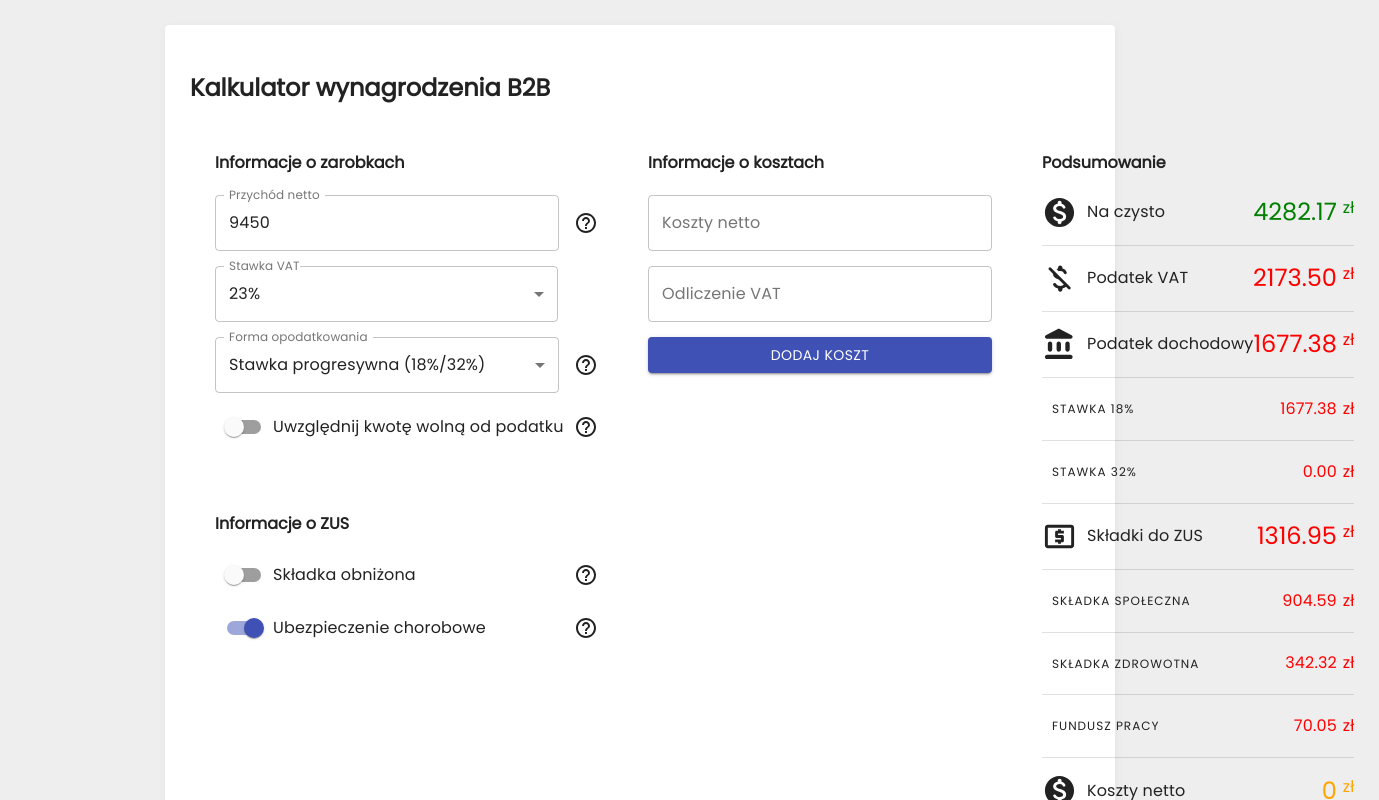
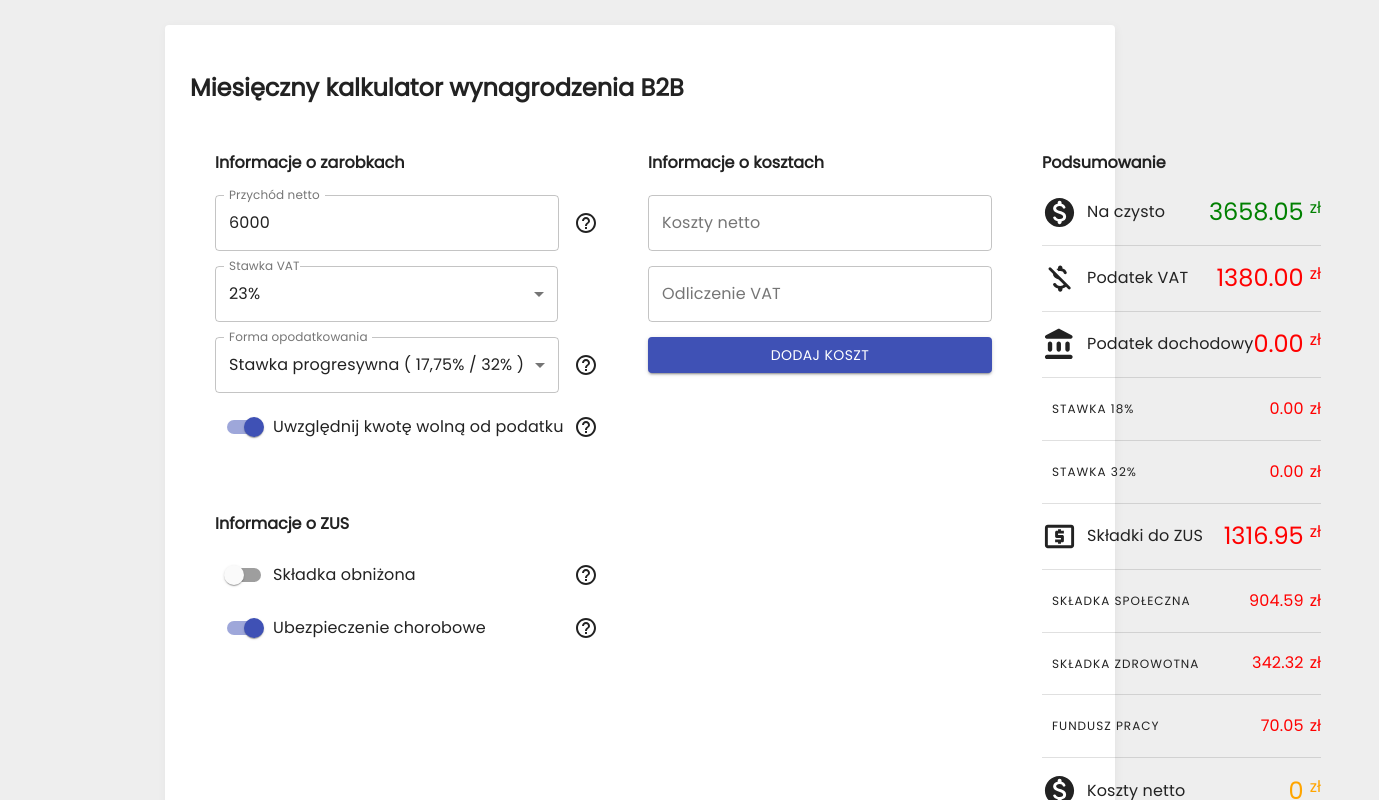
Before and after one commit to Ampex/b2b-calculator, a React (Create React App) app: page / in a window 1280 px wide. Shown: the top 800 px of the page, 1379 px wide, since content can reach past the window. Built offline with nearby package versions, Linux system fonts and the light colour scheme; the HTML template or start-up script is replaced by a standard one.

Commit message:
tax type from input chosing properly

```diff
--- a/src/App.css
+++ b/src/App.css
@@ -78,7 +78,6 @@ body {
 .element {
   display: flex;
   flex-direction: column;
-  width: auto;
   padding: 25px;
 }
 .element > * {
--- a/src/App.js
+++ b/src/App.js
@@ -24,13 +24,13 @@ const theme = createMuiTheme ({
 class App extends Component {
 
   state = {
-    nettoValue: 9450,
+    nettoValue: 6000,
     vatRatio: 23,
-    vatType: 18,
+    vatType: 17.75,
     nettoCost: '',
     nettoDeduction: '',
-    isTaxFree: false,
-    isTaxFreeValue: 0,
+    isTaxFree: true,
+    isTaxFreeValue: 1420,
     isDeducted: false,
     isSickness: true
   }
@@ -56,9 +56,20 @@ class App extends Component {
     })
   }
 
-  handleChange = ({ target }) => this.setState ({
-    [target.name]: target.value,
-  })
+  handleChange = ({ target }) => {
+    const { vatType, isTaxFree } = this.state
+    if (vatType === 18) {
+      this.setState ({
+        [target.name]: target.value
+      })
+    } else {
+      this.setState ({
+        [target.name]: target.value,
+        isTaxFree: false
+      })
+    }
+  }
+
 
   handleSwitch = e => {
     this.setState ({
@@ -91,16 +102,15 @@ class App extends Component {
     const allNettoCosts = nettoCost
 
     const bigTaxThreshold = 85528
-    const tax18 = nettoValue <= bigTaxThreshold ? nettoValue * 0.1775 : bigTaxThreshold * 0.1775
+    const tax18 = nettoValue <= bigTaxThreshold ? nettoValue * (vatType/100) : bigTaxThreshold * 0.1775
     const tax32 = nettoValue > bigTaxThreshold ? (nettoValue - bigTaxThreshold) * 0.32 : 0
-    const incomeTax = tax18 + tax32 - 0
+    const incomeTax = (tax18 + tax32) - (isTaxFree ? isTaxFreeValue : 0)
     const onHand = nettoValue - nettoCost - vatTax - incomeTax - contributons
-
 
     return (
       <ThemeProvider theme={theme} >
       <div className='container'>
-        <h2>Kalkulator wynagrodzenia B2B</h2>
+        <h2>Miesięczny kalkulator wynagrodzenia B2B</h2>
         <div className="content">
 
           {/* START */}
@@ -156,11 +166,11 @@ class App extends Component {
               name='vatType'
               onChange={this.handleChange}
               value={this.state.vatType}
-              labelWidth={188}
+              labelWidth={186}
               style={{marginRight: 15}}
               >
-                <MenuItem value={18}>{`Stawka progresywna (18%/32%)`}</MenuItem>
-                <MenuItem value={19}>{`Stawka liniowa (19%)`}</MenuItem>
+                <MenuItem value={17.75}>{`Stawka progresywna ( 17,75% / 32% )`}</MenuItem>
+                <MenuItem value={19}>{`Stawka liniowa ( 19% )`}</MenuItem>
               </Select>
             </FormControl>
             <Tooltip
@@ -191,6 +201,7 @@ class App extends Component {
             <React.Fragment>
               <div className="align">
               <Switch
+              checked={isTaxFree}
               color='primary'
               disabled={vatType === 19 ? true : false}
               onChange={this.handleSwitch}
@@ -335,7 +346,7 @@ class App extends Component {
                   <Typography style={{marginLeft: 10}}>Podatek dochodowy</Typography>
                 </div>
                 <div className='right red'>
-                  <Typography variant='h5'>{(incomeTax).toFixed(2)}</Typography>
+                  <Typography variant='h5'>{incomeTax > 0 ? (incomeTax).toFixed(2) : '0.00' }</Typography>
                   <Typography style={{marginLeft: 6}} >zł</Typography>
                 </div>
               </div>
@@ -347,7 +358,7 @@ class App extends Component {
                   <Typography variant='overline' style={{marginLeft: 10}}>Stawka 18%</Typography>
                 </div>
                 <div className='right red'>
-                  <Typography>{(tax18).toFixed(2)}</Typography>
+                  <Typography>{isTaxFree ? '0.00' : (tax18).toFixed(2)}</Typography>
                   <Typography style={{marginLeft: 6}} >zł</Typography>
                 </div>
               </div>
```
